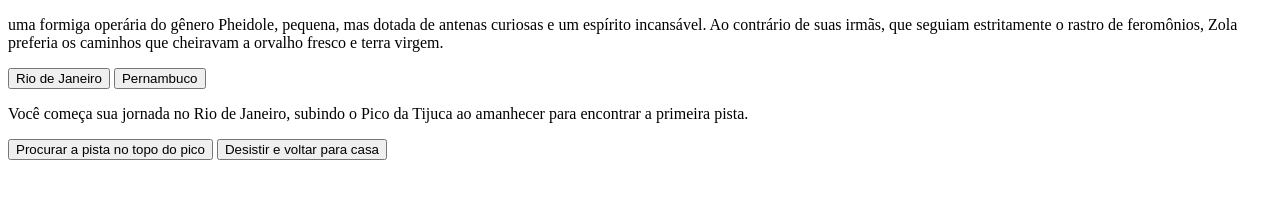
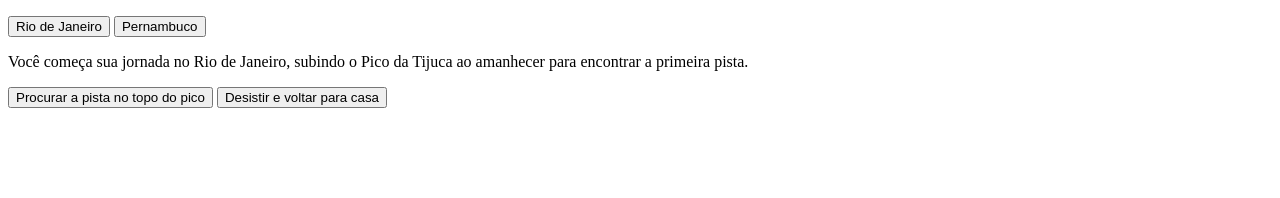
Before and after one commit to lariisa7/As-aventuras-da-Kauane, a plain HTML site: page index.html in a window 1280 px wide. Drawn offline with Linux system fonts and the light colour scheme.

Commit message:
Update index.html

```diff
--- a/index.html
+++ b/index.html
@@ -8,7 +8,7 @@
 <body>
     <main>
         <div class="passo" id="passo-0">
-            <p>uma formiga operária do gênero Pheidole, pequena, mas dotada de antenas curiosas e um espírito incansável. Ao contrário de suas irmãs, que seguiam estritamente o rastro de feromônios, Zola preferia os caminhos que cheiravam a orvalho fresco e terra virgem.</p>
+            <p></p>
             <button class="btn-proximo" data-proximo="1">Rio de Janeiro</button>
             <button class="btn-proximo" data-proximo="2">Pernambuco</button>
         </div>
```
